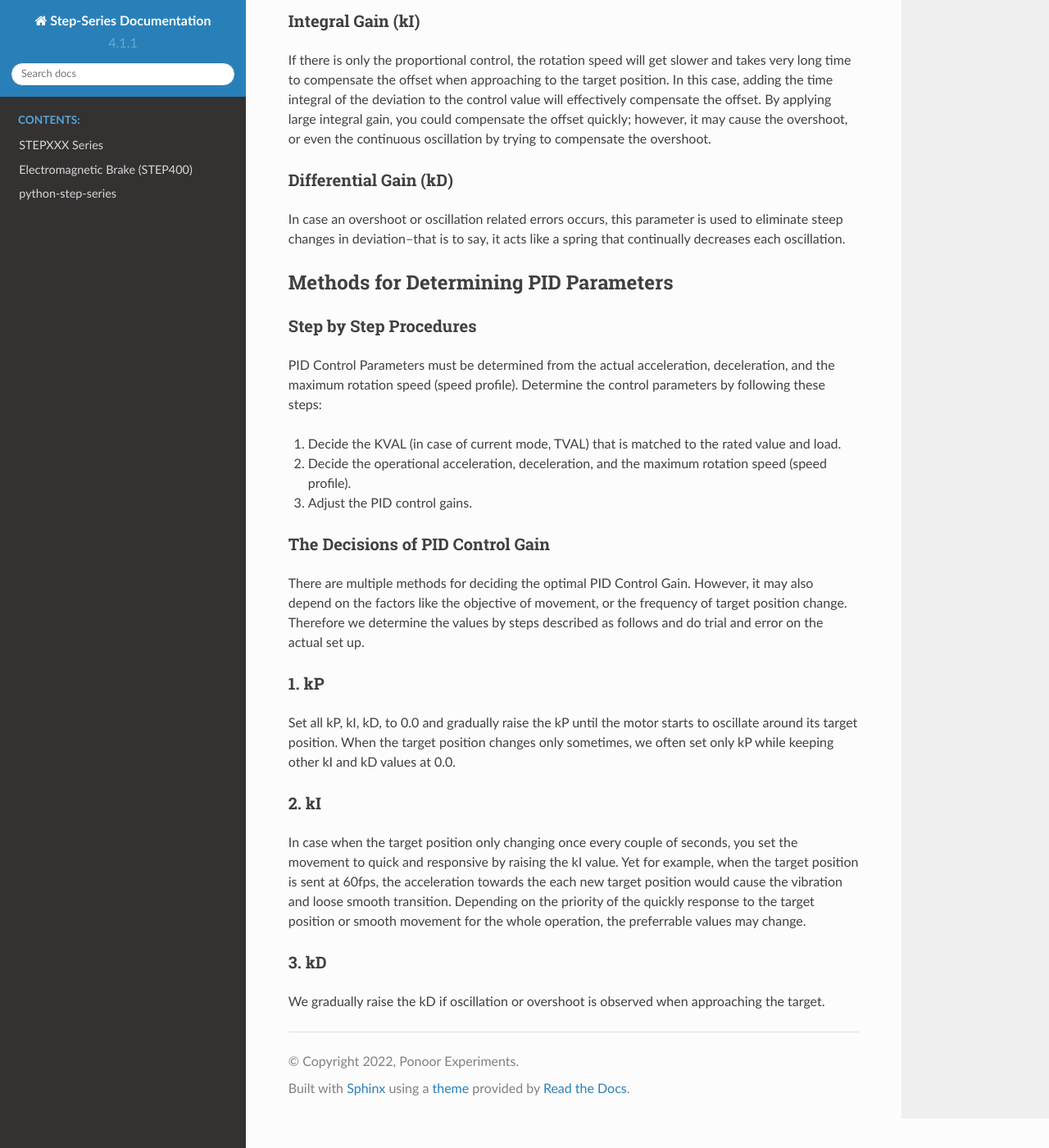
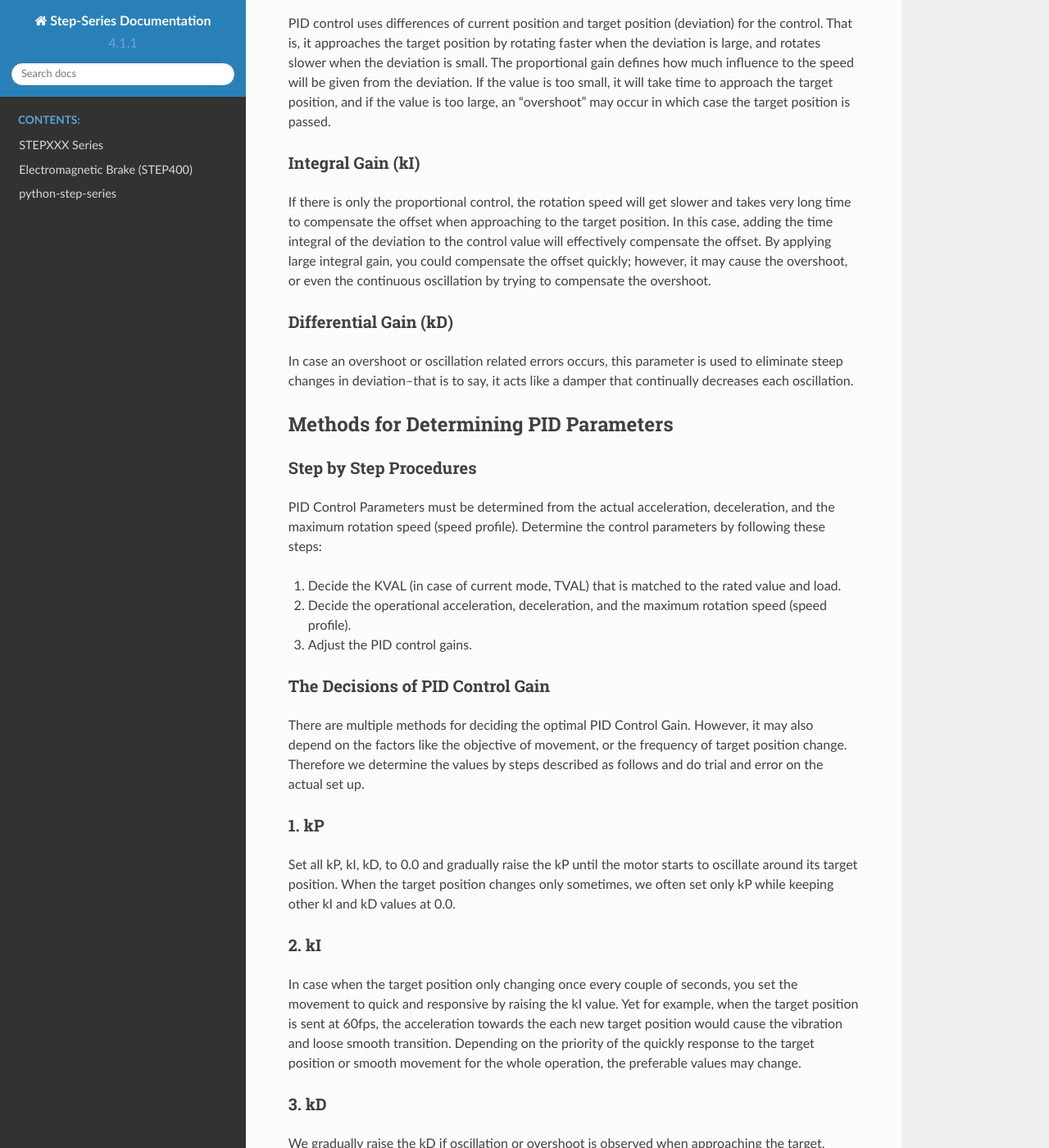
Before and after one commit to ponoor/python-step-series, a Sphinx documentation site: the page built from docs/step-series/submodules/functionality-descriptions.rst, in a window 1280 px wide and 1400 px high, scrolled down 11423 px. Shown: the whole window at 82% size. Built offline with Sphinx 7.4.7 and the Read the Docs theme 2.0.0, drawn with Linux system fonts in a browser that asks for light colours; some of the changed text lies outside the part shown.

Commit message:
Updated explanations in functionality-descriptions.rst

```diff
--- a/docs/step-series/submodules/functionality-descriptions.rst
+++ b/docs/step-series/submodules/functionality-descriptions.rst
@@ -439,7 +446,7 @@
 
 In the left example on the picture above, the response position of the
 home sensor will differ between clockwise and counterclockwise,
-depending on the size of the hole. The STEP400 can notify both HIGH to
+depending on the size of the hole. The controller can notify both HIGH to
 LOW and LOW to HIGH changes of the home sensor by OSC messages. The
 message also includes the rotation direction, so you can align the home
 position if you write a conditional sequence for each rotation
@@ -532,7 +539,7 @@
 
 In case an overshoot or oscillation related errors occurs, this
 parameter is used to eliminate steep changes in deviation--that is to
-say, it acts like a spring that continually decreases each oscillation.
+say, it acts like a damper that continually decreases each oscillation.
 
 ======================================
 Methods for Determining PID Parameters
@@ -581,7 +588,7 @@
 acceleration towards the each new target position would cause the
 vibration and loose smooth transition. Depending on the priority of the
 quickly response to the target position or smooth movement for the whole
-operation, the preferrable values may change.
+operation, the preferable values may change.
 
 -----
 3. kD
```
Also changed, not shown: other parts of docs/step-series/submodules/functionality-descriptions.rst (+16 -9 lines).
